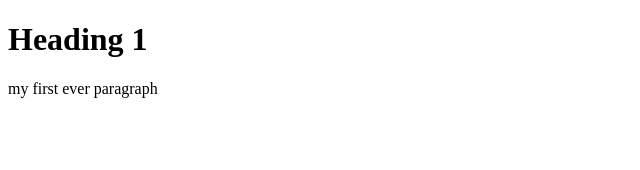
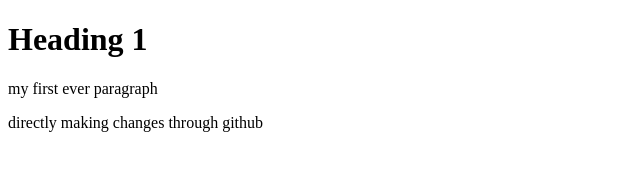
Before and after one commit to v087/3179studio, a plain HTML site: page index.html in a window 1280 px wide. Shown: the whole page, without its empty margins (0-640 px from the left). Drawn offline with Linux system fonts and the light colour scheme.

Commit message:
Update index.html

```diff
--- a/index.html
+++ b/index.html
@@ -6,6 +6,7 @@
 <body>
     <h1> Heading 1</h1>
     <p> my first ever paragraph</p>
+    <p> directly making changes through github</p>
+</body>
 
-</body>
 </html>
```
